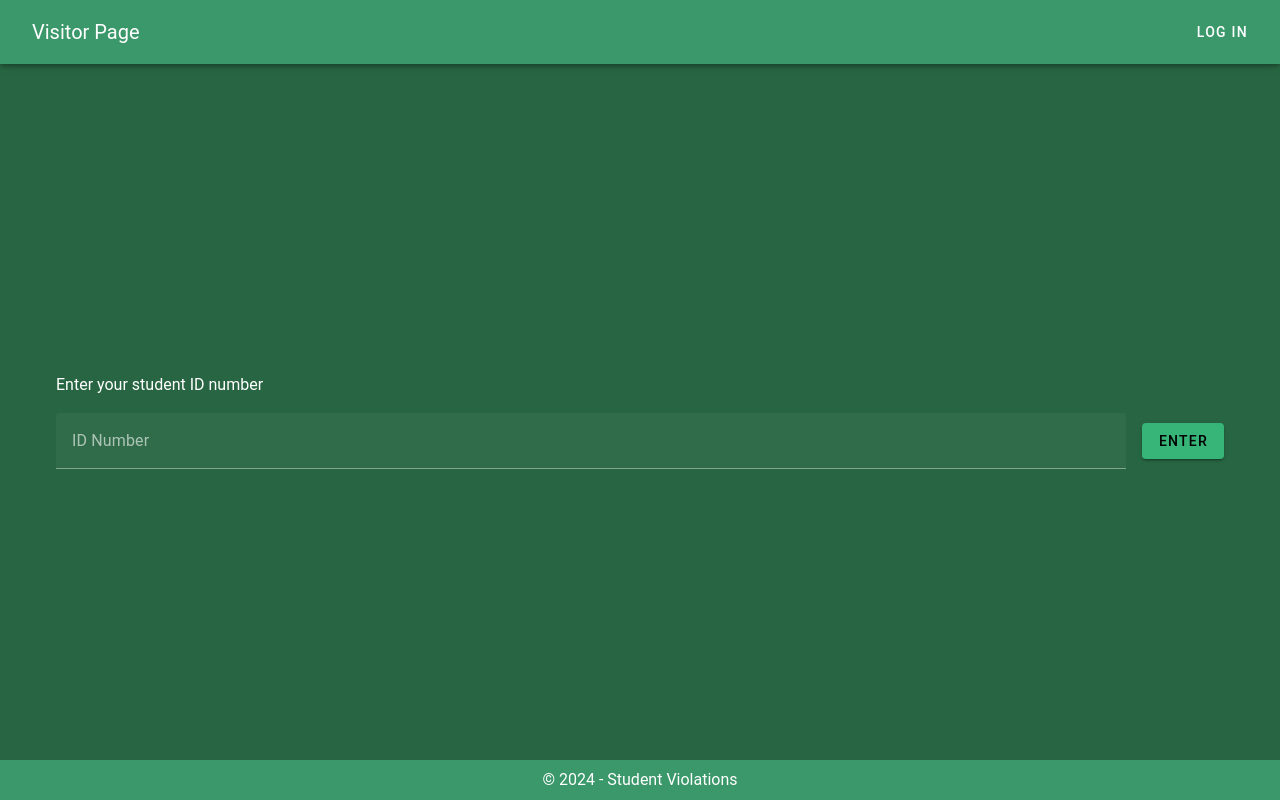
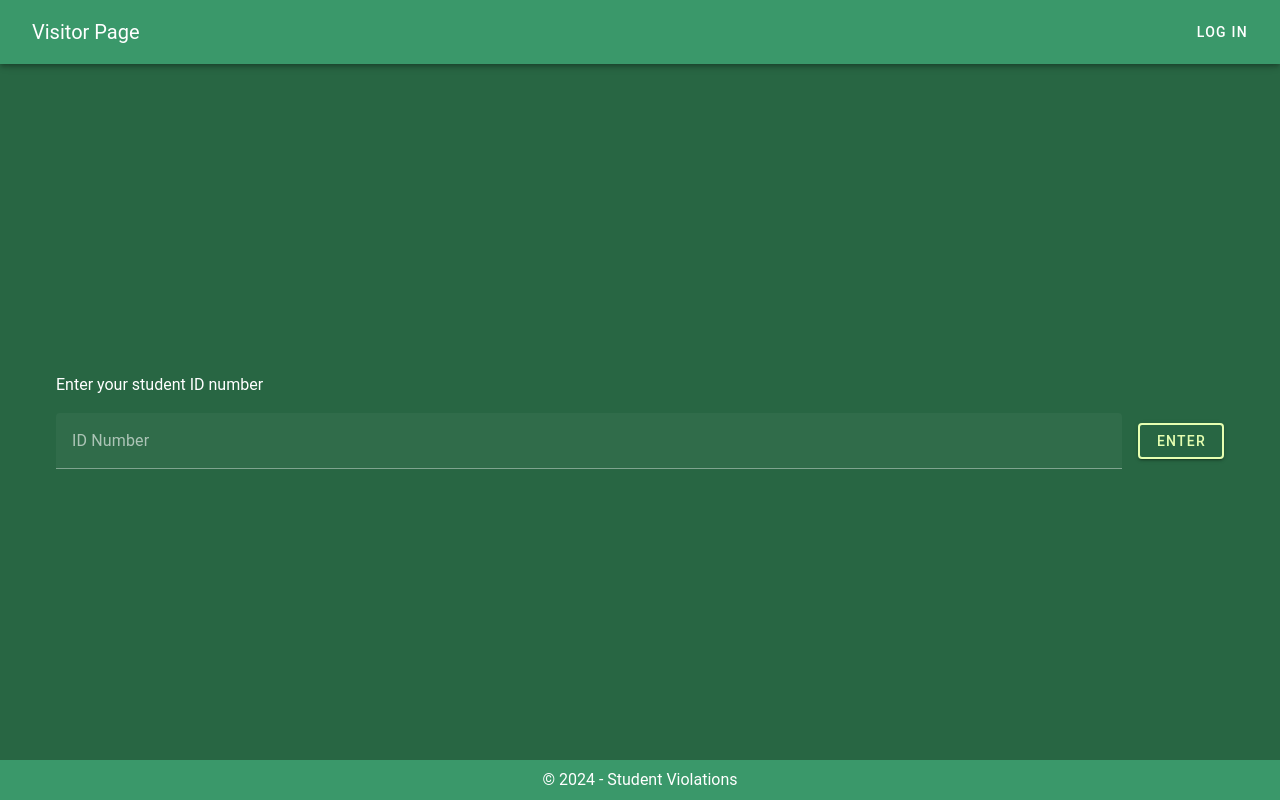
Before and after one commit to hersheydoria/student-violations-108, a Vue app: page /visitor in a window 1280 px wide. Built offline with nearby package versions, Linux system fonts and the light colour scheme.

Commit message:
feat: add border in button

```diff
--- a/src/views/system/VisitorView.vue
+++ b/src/views/system/VisitorView.vue
@@ -58,7 +58,7 @@ function showHistory(record) {
           style="color: white;"
         >
           <template v-slot:append>
-            <v-btn @click="handleEnterClick" color="#37b477" style="color: black;">
+            <v-btn @click="handleEnterClick" color="#286643" style="color: #e6ffb1; border: 2px solid #E6FFB1;">
               Enter
             </v-btn>
           </template>
@@ -92,9 +92,9 @@ function showHistory(record) {
         <v-btn
           v-if="studentRecords.length > 0"
           @click="showHistory(studentRecords[0])"
-          color="#37b477"
+          color="#286643"
           class="mt-4"
-          style="color: black;"
+          style="color: #E6FFB1; border: 2px solid #E6FFB1;"
         >
           View History
         </v-btn>
```
